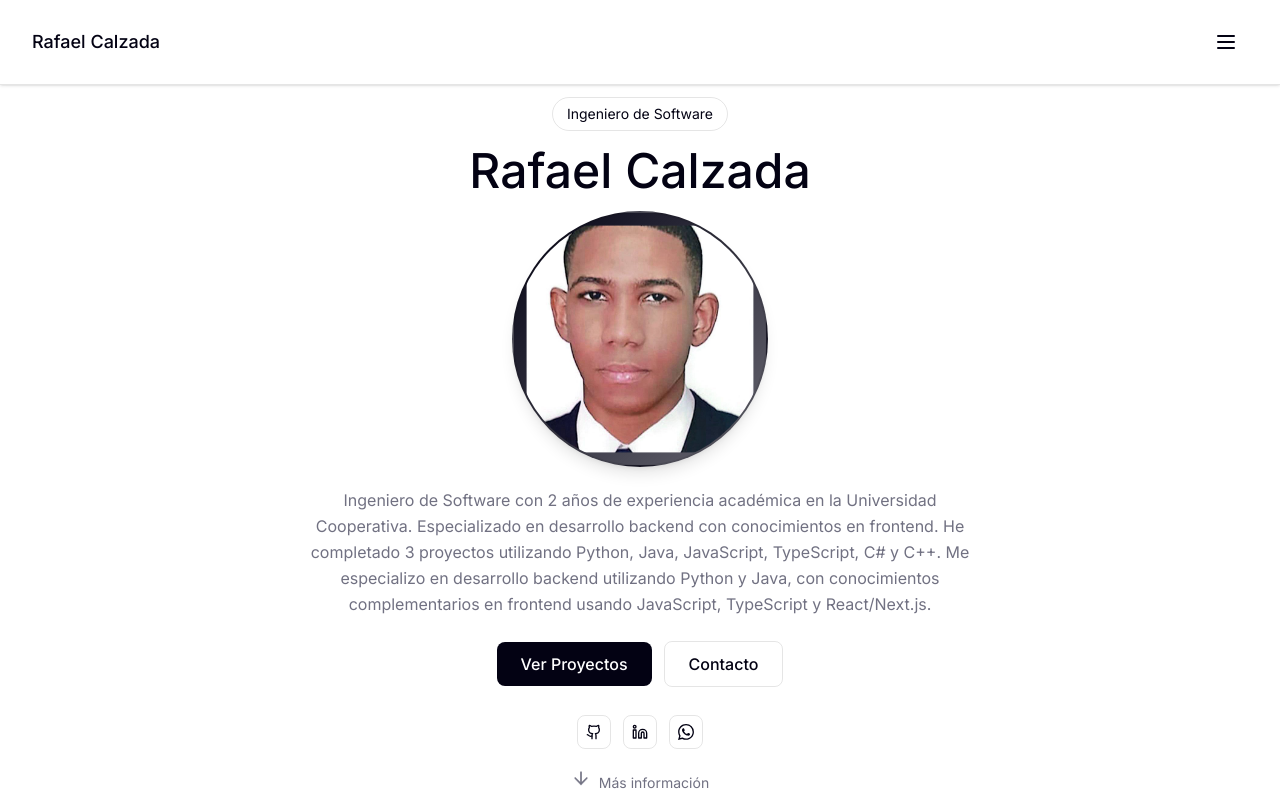
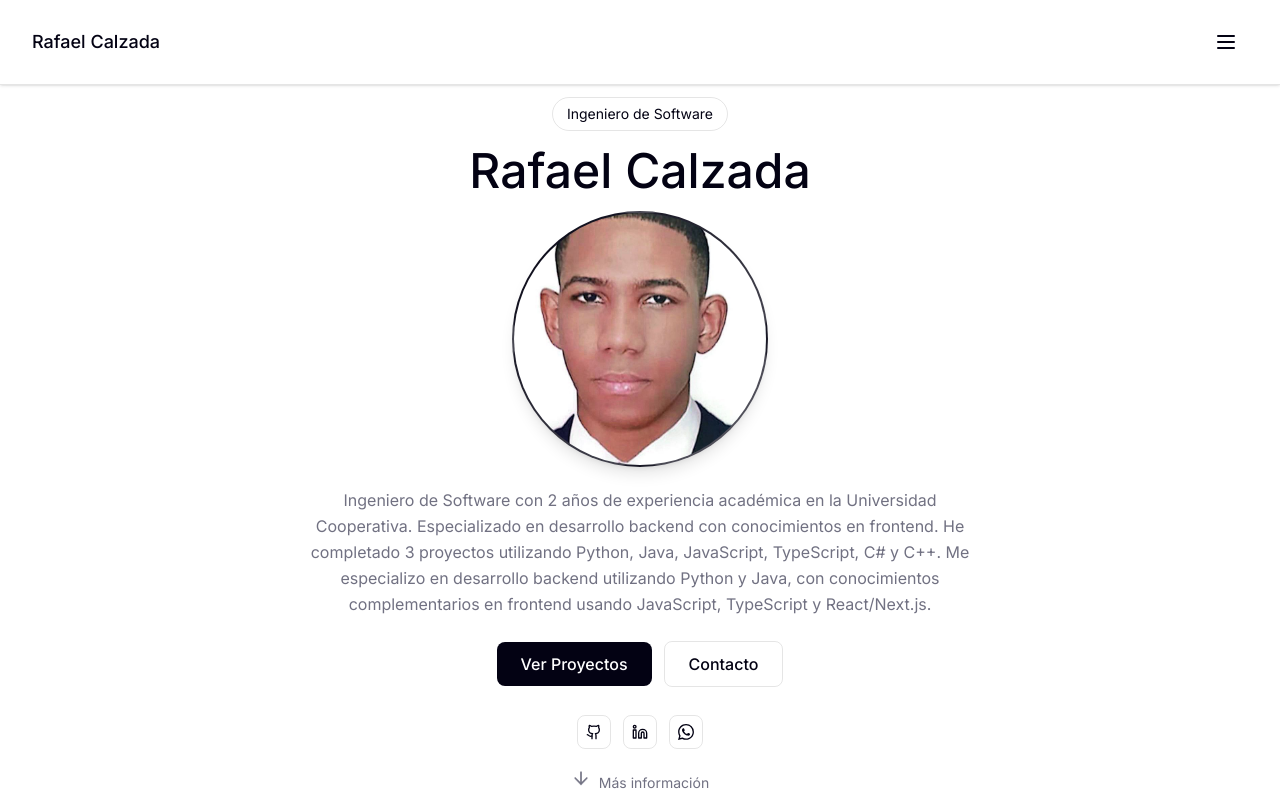
Before and after one commit to rafael5678/portfolio, a Next.js app: page / in a window 1280 px wide. Shown: the top 800 px of the page. Built offline with nearby package versions, Linux system fonts and the light colour scheme; no server answers.

Commit message:
Eliminar espacios laterales en foto de perfil - Quitar scale para que la imagen llene completamente el círculo - Ajustar objectPosition para mejor centrado de la cara - Foto profesional sin líneas laterales

```diff
--- a/src/components/sections/HeroSection.tsx
+++ b/src/components/sections/HeroSection.tsx
@@ -30,7 +30,7 @@ export const HeroSection = ({ onSectionClick }: HeroSectionProps) => {
                 src="/profile-photo.jpg"
                 alt="Rafael Calzada"
                 className="w-full h-full object-cover"
-                style={{ objectPosition: 'center center', transform: 'scale(0.9)' }}
+                style={{ objectPosition: '50% 45%' }}
                 onError={(e) => {
                   // Si la imagen no carga, mostramos las iniciales
                   e.currentTarget.style.display = 'none';
```
